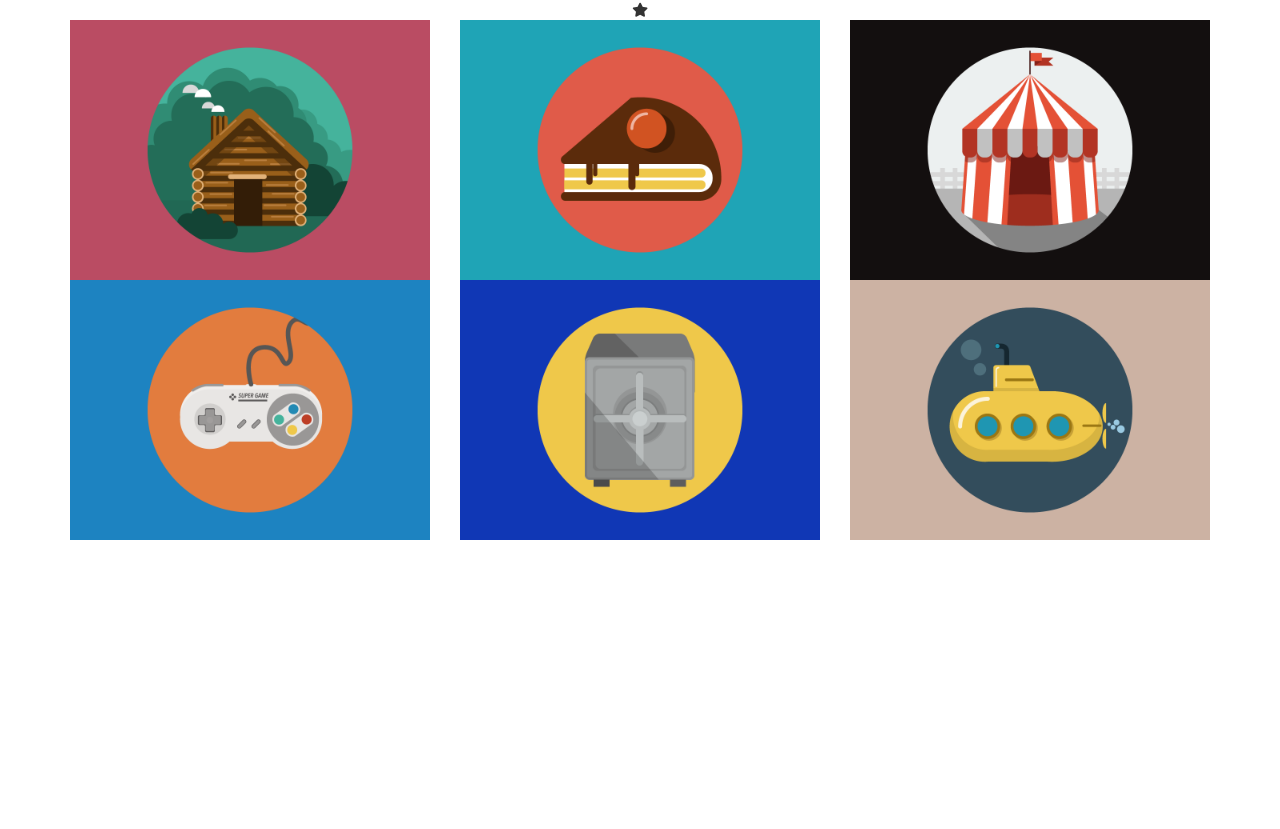
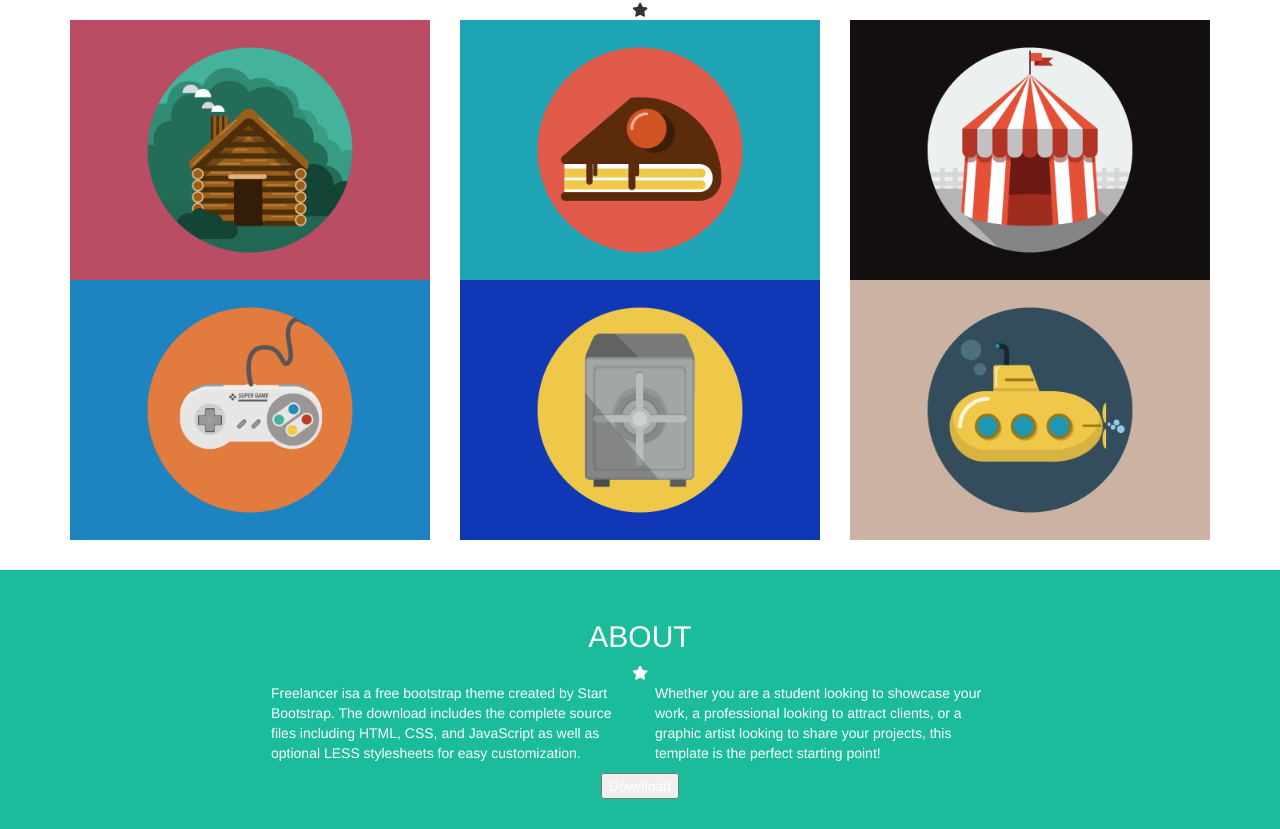
Before and after one commit to enricopaol/html-css-bootstrap-freelancer, a plain HTML site: page index.html in a window 1280 px wide. Shown: the part 1078-1907 px from the top of the page. Before the commit the page ends 1648 px from the top, so only its background shows below. Drawn offline with nearby package versions, Linux system fonts and the light colour scheme.

```diff
--- a/css/style.css
+++ b/css/style.css
@@ -14,6 +14,10 @@ img {
 
 .padding_block_30 {
     padding: 30px 0;
+}
+
+.centered {
+    text-align: center;
 }
 
 
@@ -43,3 +47,9 @@ img {
 .portfolio {
     text-align: center;
 }
+
+/* About */
+.about .small-wrapper {
+    width: 60%;
+    margin: 0 auto;
+}
--- a/index.html
+++ b/index.html
@@ -83,7 +83,26 @@
         </section>
 
         <!-- About -->
-        <section class="about green-section"></section>
+        <section class="about green-section padding_block_30">
+            <div class="small-wrapper">
+                <div class="container-fluid">
+                    <div class="centered">
+                        <h2>ABOUT</h2>
+                        <div class="star"><i class="fas fa-star"></i></div>
+                    </div>
+                    <div class="row">
+                        <div class="col-xs-12 col-sm-6">
+                            <p>Freelancer isa a free bootstrap theme created by Start Bootstrap. The download includes the complete source files including HTML, CSS, and JavaScript as well as optional LESS stylesheets for easy customization.</p>
+                        </div>
+                        <div class="col-xs-12 col-sm-6">
+                            <p>Whether you are a student looking to showcase your work, a professional looking to attract clients, or a graphic artist looking to share your projects, this template is the perfect starting point!</p>
+                        </div>
+                    </div>
+
+                    <div class="centered"> <button>Download</button></div>
+                </div>
+            </div>
+        </section>
     </main>
 </body>
 </html>
```
